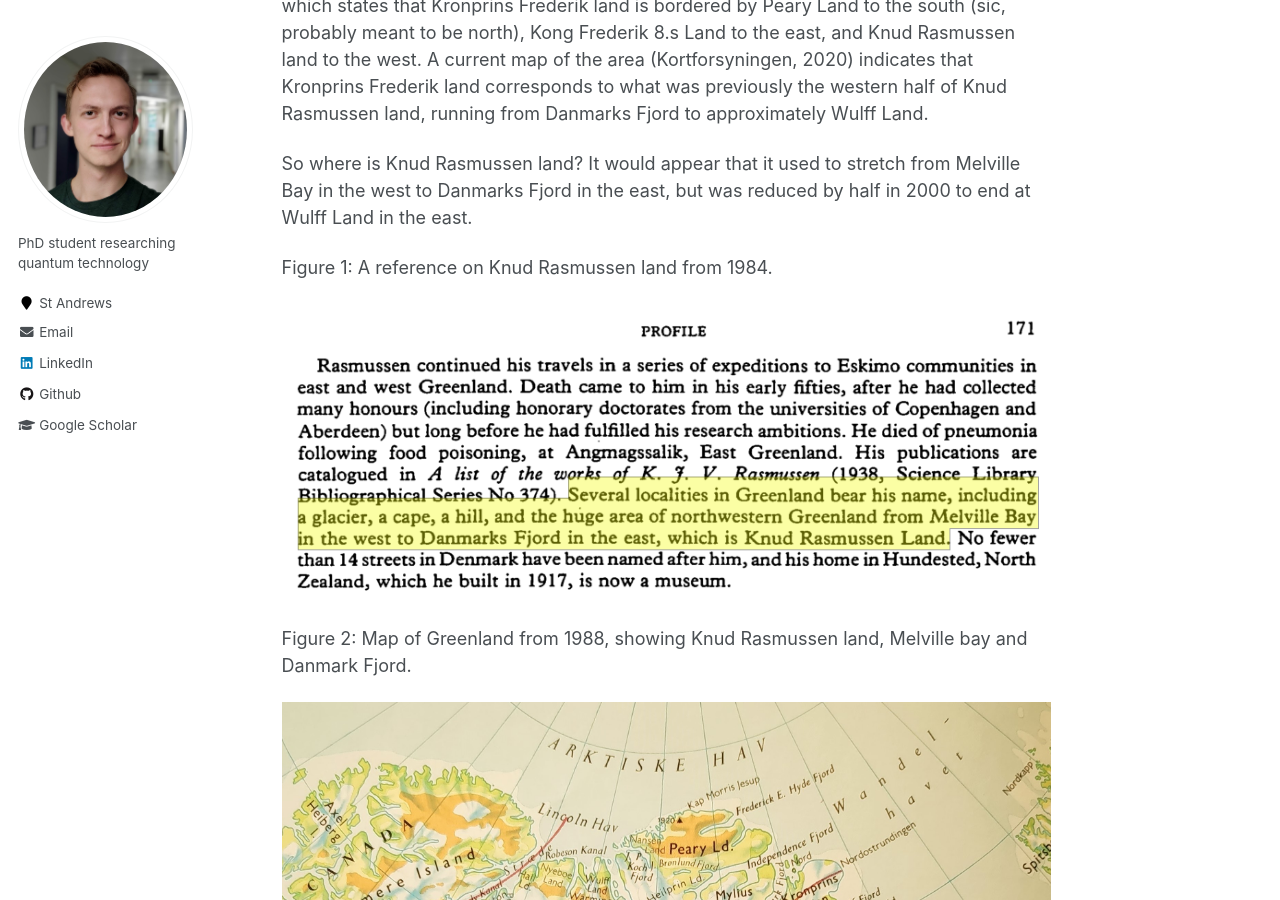
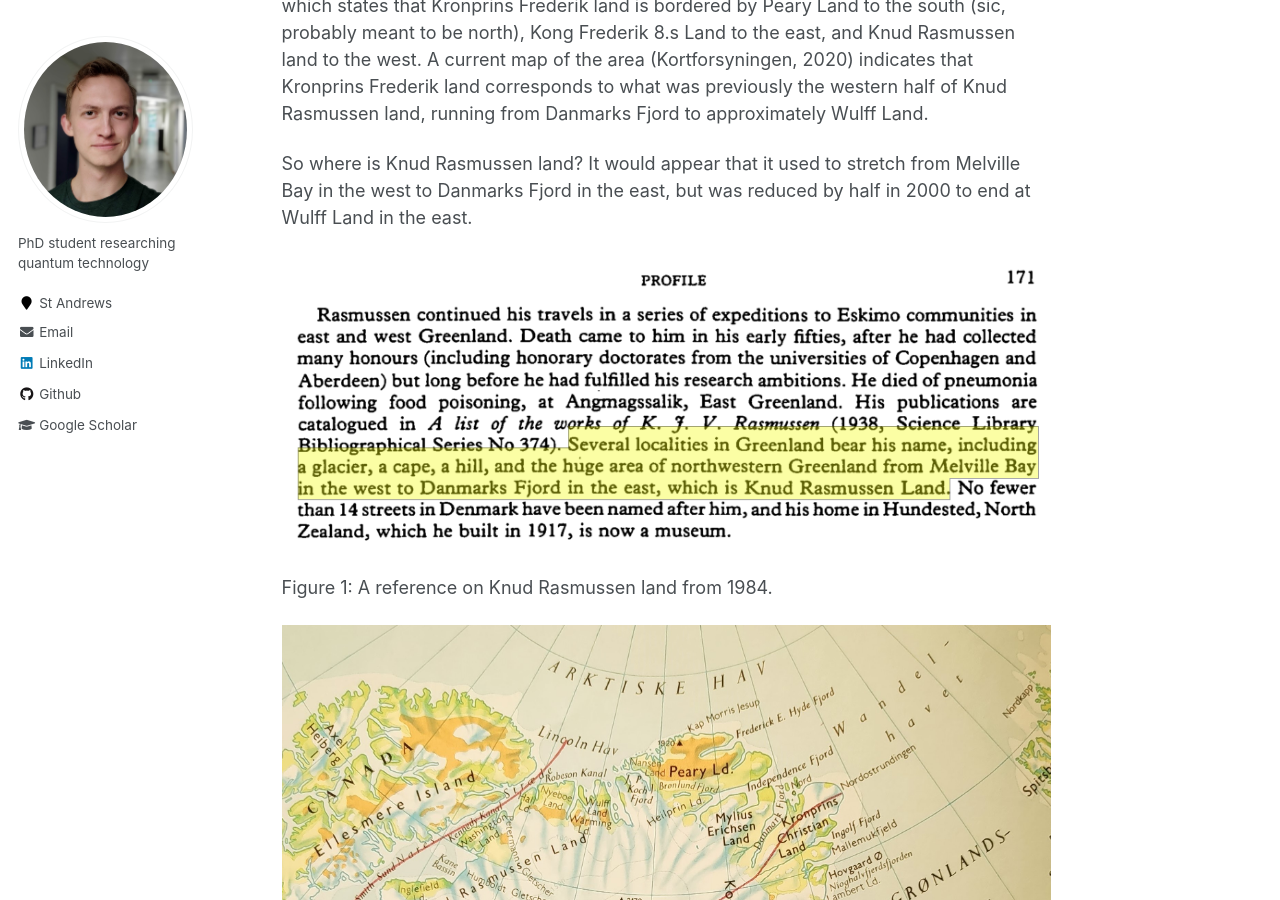
Before and after one commit to AndBM/andbm.github.io, a Jekyll site: the page built from _projects/knud-rasmussen-land.md, in a window 1280 px wide and 900 px high, scrolled down 806 px. Built offline with Jekyll 4.4.1, drawn with Linux system fonts in a browser that asks for light colours.

Commit message:
moved captions below

```diff
--- a/_projects/knud-rasmussen-land.md
+++ b/_projects/knud-rasmussen-land.md
@@ -19,18 +19,17 @@ However, in 2000 the Danish crown prince Frederik and the Sirius patrol, which e
 
 So where is Knud Rasmussen land? It would appear that it used to stretch from Melville Bay in the west to Danmarks Fjord in the east, but was reduced by half in 2000 to end at Wulff Land in the east.
 
+![Figure 1: A reference on Knud Rasmussen land from 1984.](../images/knud-rasmussen/original-reference.PNG)
+
 Figure 1: A reference on Knud Rasmussen land from 1984.
 
-![Figure 1: A reference on Knud Rasmussen land from 1984.](../images/knud-rasmussen/original-reference.PNG)
+![Figure 2: Map of Greenland from 1988, showing Knud Rasmussen land, Melville bay and Danmark Fjord.](../images/knud-rasmussen/map-1988-crop.jpg)
 
 Figure 2: Map of Greenland from 1988, showing Knud Rasmussen land, Melville bay and Danmark Fjord.
 
-![Figure 2: Map of Greenland from 1988, showing Knud Rasmussen land, Melville bay and Danmark Fjord.](../images/knud-rasmussen/map-1988-crop.jpg)
+![Figure 3: Current map of Greenland, indicating the border between Knud Rasmussen Land and Kronprins Frederik Land to be near Wulff land.](../images/knud-rasmussen/map-2020.PNG)
 
 Figure 3: Current map of Greenland, indicating the border between Knud Rasmussen Land and Kronprins Frederik Land to be near Wulff land.
-
-![Figure 3: Current map of Greenland, indicating the border between Knud Rasmussen Land and Kronprins Frederik Land to be near Wulff land.](../images/knud-rasmussen/map-2020.PNG)
-
 
 ### References
 
```
